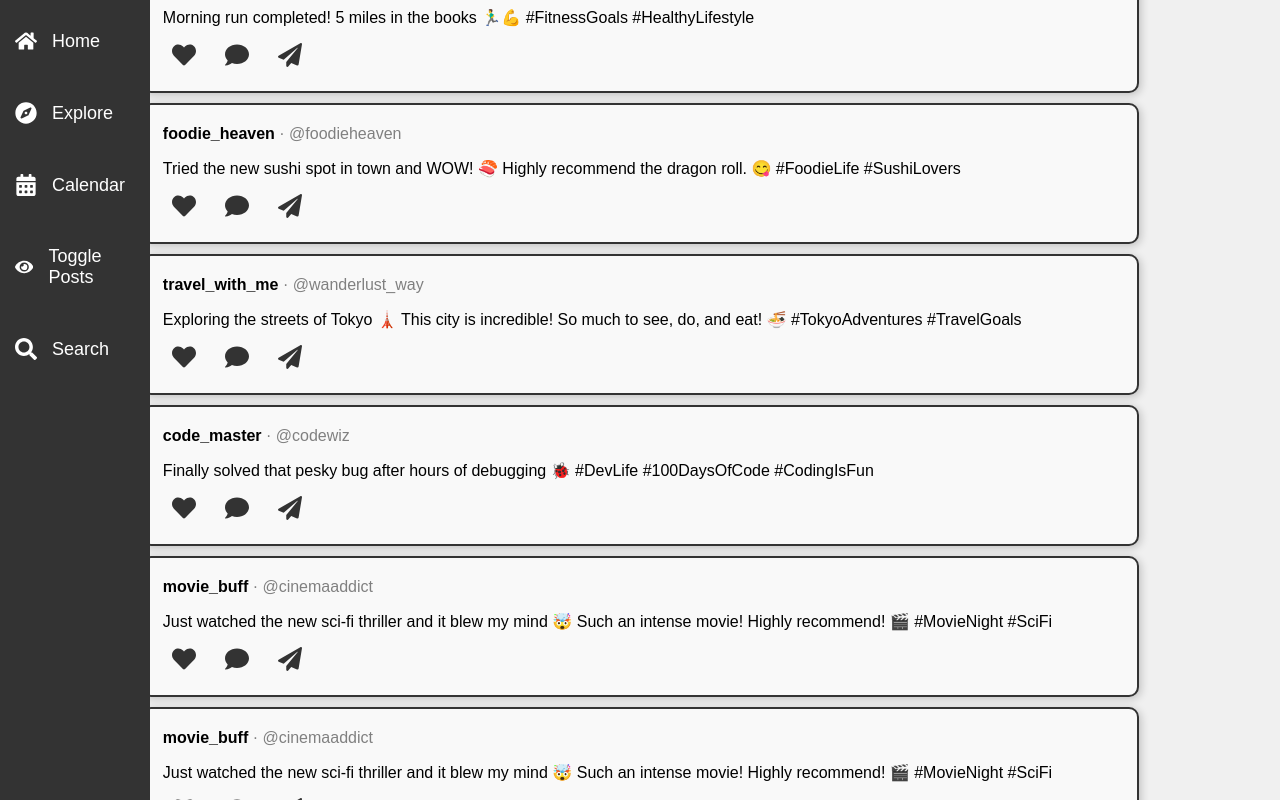
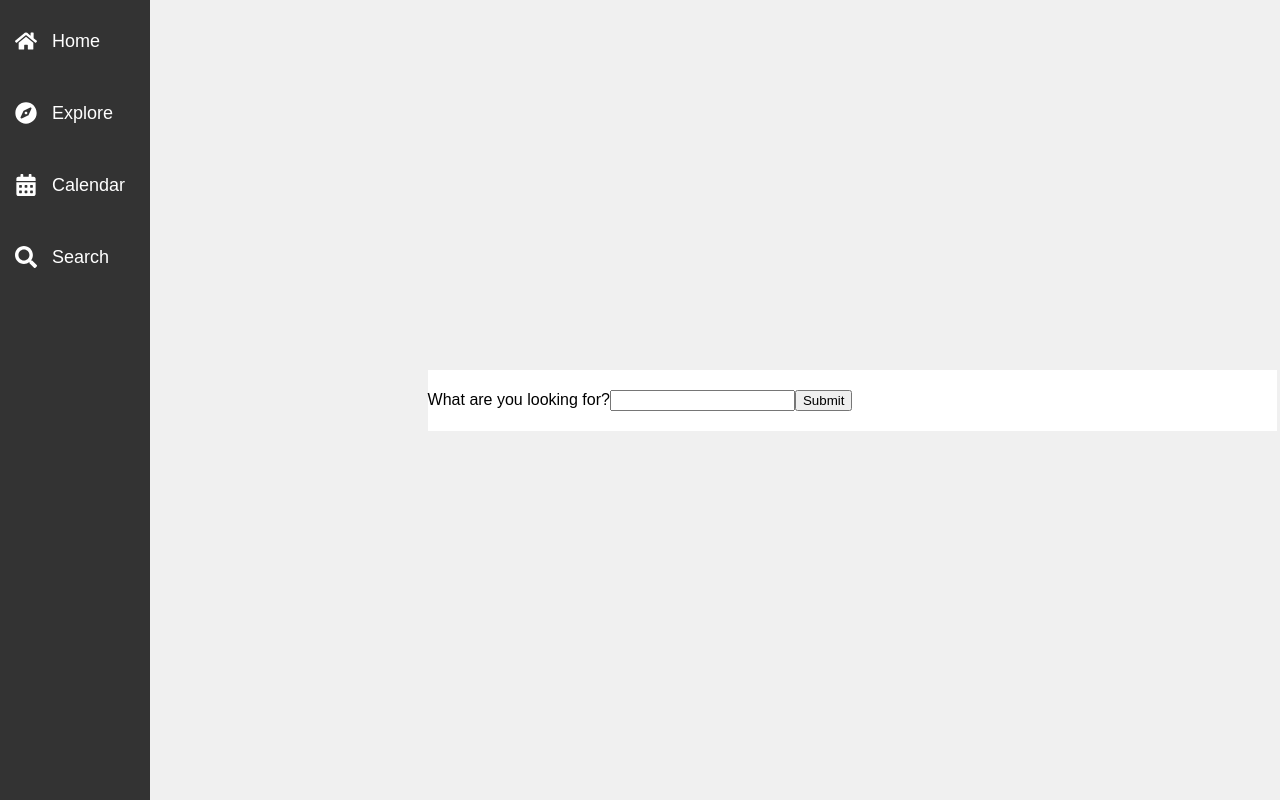
Before and after one commit to P0k3rf4ce/UTMClubHub, a React (Create React App) app: page / in a window 1280 px wide. Both pictures are taken after a click on the item "Search". Shown: the top 800 px of the page. Built offline with nearby package versions, Linux system fonts and the light colour scheme.

Commit message:
Working loader buttons for posts & search
- Just a fallback version in case this works better than the constant linking

```diff
--- a/src/App.js
+++ b/src/App.js
@@ -2,24 +2,40 @@ import { useState } from "react";
 import Navbar from "./User Interface/Navbar";
 import Post from "./User Interface/Post";
 import postData from './User Interface/test/fake_posts.json';
+import Search from "./User Interface/Search";
 
 export default function App() {
+  // Use the correct syntax for declaring and using state
   const [isPostVisible, setIsPostVisible] = useState(true);
+  const [isSearchVisible, setIsSearchVisible] = useState(false); // Initially, posts are shown, search is hidden
 
-  // Function to toggle visibility of posts
-  const togglePosts = () => {
-    setIsPostVisible(!isPostVisible);
+  // Function to hide posts and show search
+  const post2search = () => {
+    setIsPostVisible(false);
+    setIsSearchVisible(true);
+  };
+
+  // Function to hide search and show posts
+  const search2post = () => {
+    setIsSearchVisible(false);
+    setIsPostVisible(true);
   };
 
   return (
     <div>
       <div>
-        <Navbar togglePosts={togglePosts} />
+        <Navbar post2search={post2search} search2post={search2post} />
       </div>
       <div className="row">
         <div className="post-section">
-          {isPostVisible && postData.map((post) => (<Post key={post.id} post_data={post}/>))}
+          {/* Conditional rendering of posts */}
+          {isPostVisible && postData.map((post) => (<Post key={post.id} post_data={post} />))}
         </div>
       </div>
+      <div>
+        {/* Conditional rendering of search */}
+        {isSearchVisible && <Search />}
+      </div>
     </div>
-  )};
+  );
+}
--- a/src/User Interface/Navbar.css
+++ b/src/User Interface/Navbar.css
@@ -86,5 +86,5 @@
 }
 
 .toggle-button:hover {
-  background-color: #f0f0f0; /* Slight background change on hover */
+  background-color: #444; /* Slight background change on hover */
 }
--- a/src/User Interface/Navbar.js
+++ b/src/User Interface/Navbar.js
@@ -4,11 +4,11 @@ import { FaHome, FaCompass, FaCalendarAlt, FaSearch, FaUser, FaEye } from 'react
 import './Navbar.css';
 import { FaGear } from 'react-icons/fa6';
 
-export default function Navbar({ togglePosts }) {
+export default function Navbar({post2search, search2post}) {
   return (
     <div className="sidebar">
       <ul className="nav-list">
-        <li className="nav-item">
+        <li className="nav-item" onClick={search2post}>
           <FaHome className="nav-icon" />
           <span className="nav-text">Home</span>
         </li>
@@ -20,11 +20,7 @@ export default function Navbar({ togglePosts }) {
           <FaCalendarAlt className="nav-icon" />
           <span className="nav-text">Calendar</span>
         </li>
-        <li className="nav-item toggle-button" onClick={togglePosts}>
-          <FaEye className="nav-icon" /> {/* Eye icon to represent show/hide */}
-          <span className="nav-text">Toggle Posts</span>
-        </li>
-        <li className="nav-divider-item">
+        <li className="nav-divider-item" onClick={post2search}>
           <FaSearch className="nav-icon" />
           <span className="nav-text">Search</span>
         </li>
--- /dev/null
+++ b/src/User Interface/Search.css
@@ -0,0 +1,13 @@
+.searchbox{
+  position: relative;
+  width: 200%;
+  height: 100%;
+  background-color: white;
+  color: rgb(0, 0, 0);
+  display: flex;
+  flex-direction: row;
+  padding: 20px 0;
+  overflow-y: fixed;
+  box-sizing: border-box;
+  z-index: 1000;
+}
--- /dev/null
+++ b/src/User Interface/Search.js
@@ -0,0 +1,37 @@
+import React from 'react';
+import { useState } from "react";
+import './Search.css';
+
+
+export default function Search(){
+
+        const [inputValue, setInputValue] = useState('');
+
+        // Handle change in input field
+        const handleChange = (event) => {
+          setInputValue(event.target.value);
+        };
+
+        // Optional: Handle form submission or other actions
+        const handleSubmit = (event) => {
+          event.preventDefault();
+          alert(`Input submitted: ${inputValue}`);
+        };
+
+    return(
+    <form onSubmit={handleSubmit}>
+        <div className='searchbox'>
+        <div>
+            <label htmlFor="textInput">What are you looking for?</label>
+            <input
+            id="textInput"
+            type="text"
+            value={inputValue}
+            onChange={handleChange}
+            />
+        </div>
+    <button type="submit">Submit</button>
+    </div>
+    </form>)
+
+}
```
